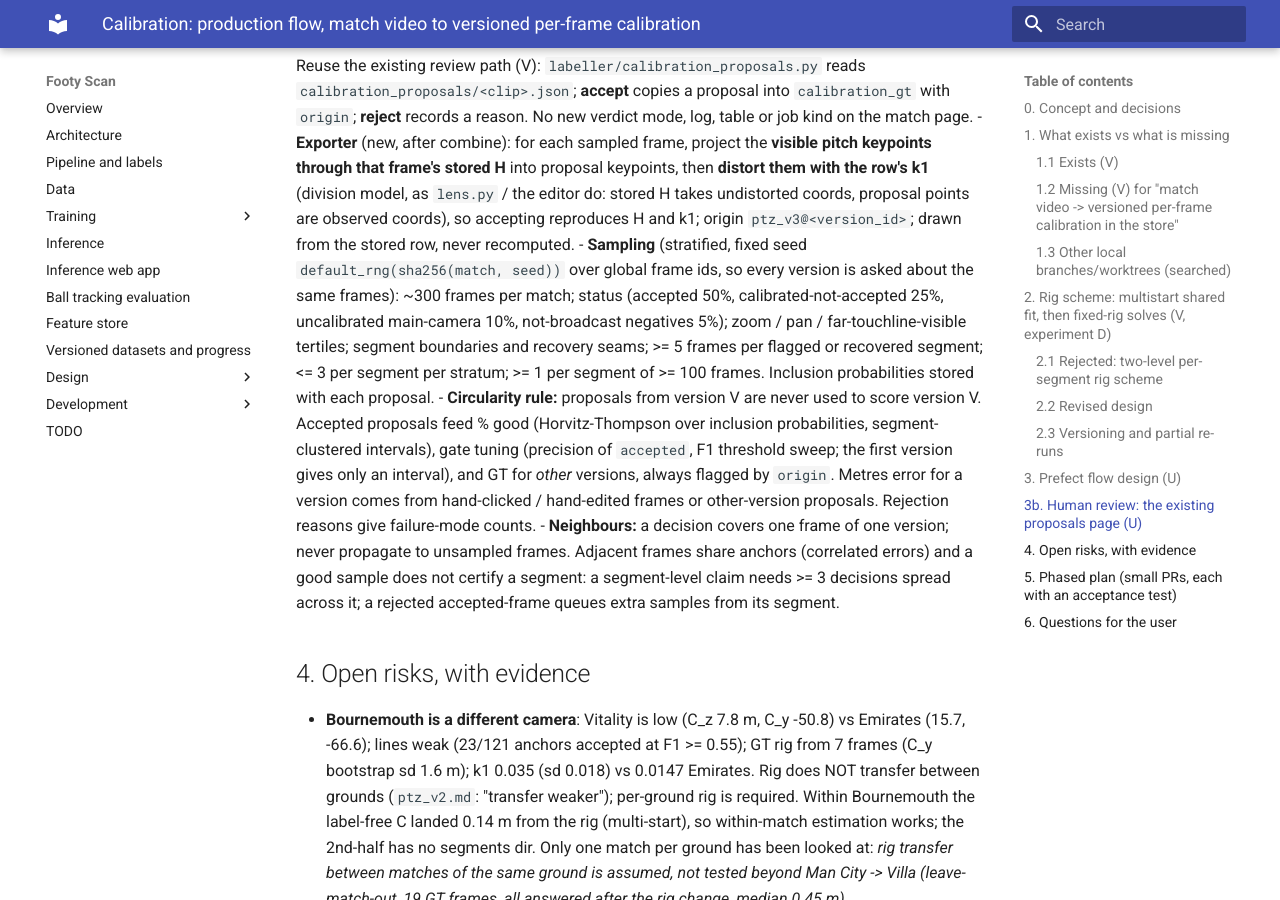
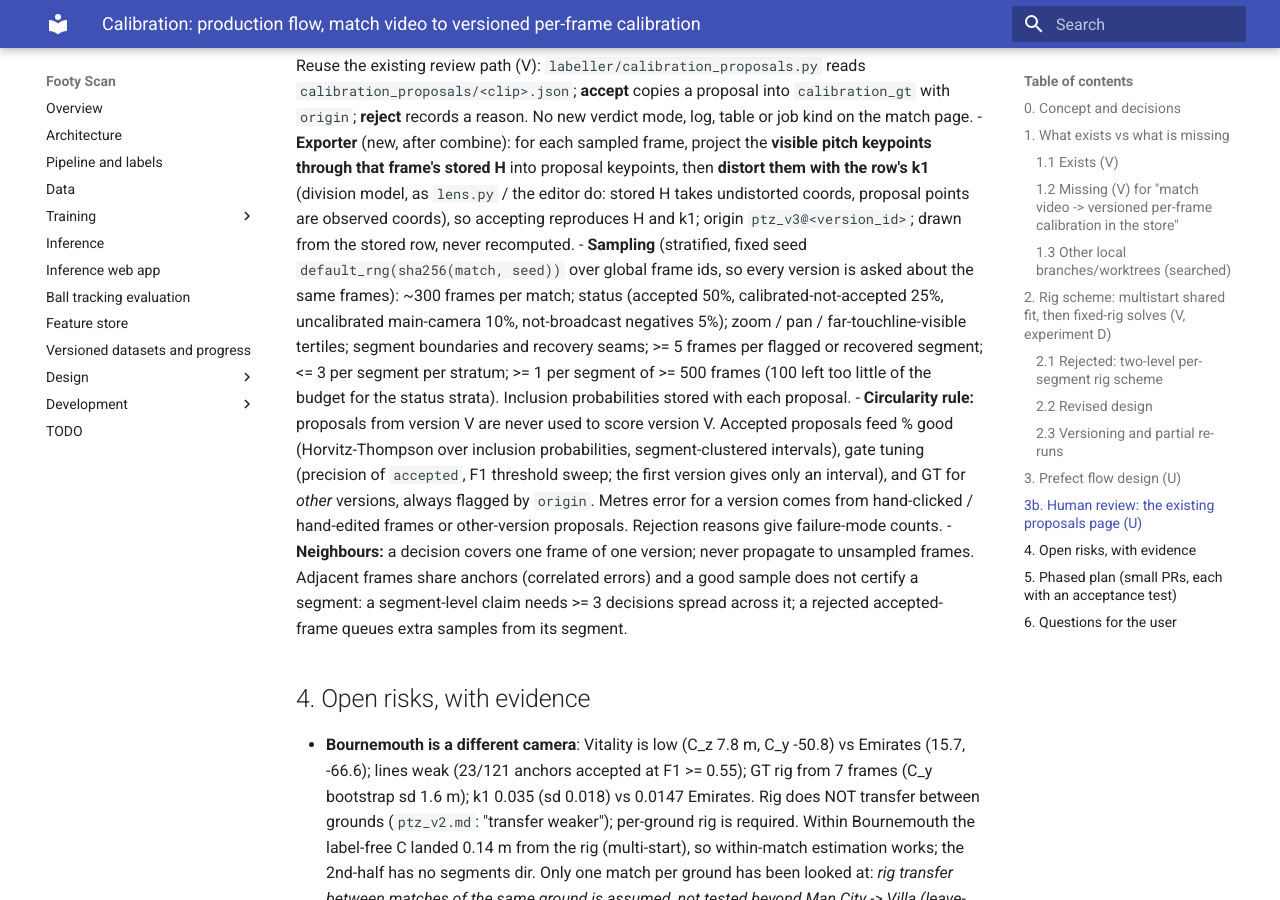
Before and after one commit to egroeg121/footy-track, an MkDocs documentation site: the page built from docs/design/calibration_match_flow.md, in a window 1280 px wide and 900 px high, scrolled down 6587 px. Built offline with MkDocs 1.6.1 and Material for MkDocs 9.7.7, drawn with Linux system fonts in a browser that asks for light colours.

Commit message:
docs(calibration): per-segment proposal floor at >= 500 frames
Co-Authored-By: Claude Opus 5.5 <noreply@anthropic.com>
Claude-Session: https://claude.ai/code/session_01FxpgPudkKheNbzs4DFcjTt

```diff
--- a/docs/design/calibration_match_flow.md
+++ b/docs/design/calibration_match_flow.md
@@ -122,7 +122,7 @@ Versioning and metrics: the calibration dataset is GT; V3 output is a model resu
 
 Reuse the existing review path (V): `labeller/calibration_proposals.py` reads `calibration_proposals/<clip>.json`; **accept** copies a proposal into `calibration_gt` with `origin`; **reject** records a reason. No new verdict mode, log, table or job kind on the match page.
 - **Exporter** (new, after combine): for each sampled frame, project the **visible pitch keypoints through that frame's stored H** into proposal keypoints, then **distort them with the row's k1** (division model, as `lens.py` / the editor do: stored H takes undistorted coords, proposal points are observed coords), so accepting reproduces H and k1; origin `ptz_v3@<version_id>`; drawn from the stored row, never recomputed.
-- **Sampling** (stratified, fixed seed `default_rng(sha256(match, seed))` over global frame ids, so every version is asked about the same frames): ~300 frames per match; status (accepted 50%, calibrated-not-accepted 25%, uncalibrated main-camera 10%, not-broadcast negatives 5%); zoom / pan / far-touchline-visible tertiles; segment boundaries and recovery seams; >= 5 frames per flagged or recovered segment; <= 3 per segment per stratum; >= 1 per segment of >= 100 frames. Inclusion probabilities stored with each proposal.
+- **Sampling** (stratified, fixed seed `default_rng(sha256(match, seed))` over global frame ids, so every version is asked about the same frames): ~300 frames per match; status (accepted 50%, calibrated-not-accepted 25%, uncalibrated main-camera 10%, not-broadcast negatives 5%); zoom / pan / far-touchline-visible tertiles; segment boundaries and recovery seams; >= 5 frames per flagged or recovered segment; <= 3 per segment per stratum; >= 1 per segment of >= 500 frames (100 left too little of the budget for the status strata). Inclusion probabilities stored with each proposal.
 - **Circularity rule:** proposals from version V are never used to score version V. Accepted proposals feed % good (Horvitz-Thompson over inclusion probabilities, segment-clustered intervals), gate tuning (precision of `accepted`, F1 threshold sweep; the first version gives only an interval), and GT for *other* versions, always flagged by `origin`. Metres error for a version comes from hand-clicked / hand-edited frames or other-version proposals. Rejection reasons give failure-mode counts.
 - **Neighbours:** a decision covers one frame of one version; never propagate to unsampled frames. Adjacent frames share anchors (correlated errors) and a good sample does not certify a segment: a segment-level claim needs >= 3 decisions spread across it; a rejected accepted-frame queues extra samples from its segment.
 
```
